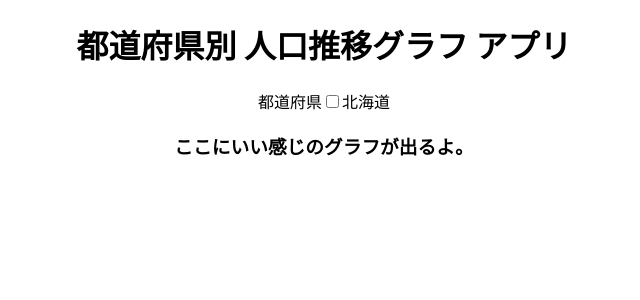
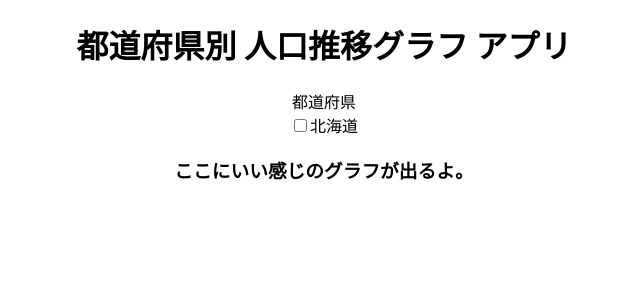
Before and after one commit to Iyemon-018/React.Learning, a React (Create React App) app in the folder 04.total-population-transition-graph-by-prefecture/: page / in a window 1280 px wide. Shown: the top 300 px of the page, without its empty margins (316-956 px from the left). Built offline with nearby package versions, Linux system fonts and the light colour scheme.

Commit message:
wip checkbox が選択可能になった

```diff
--- a/04.total-population-transition-graph-by-prefecture/src/App.tsx
+++ b/04.total-population-transition-graph-by-prefecture/src/App.tsx
@@ -7,7 +7,7 @@ function App() {
   return (
     <div className="App">
       <AppTitle />
-      <Prefectures />
+      <Prefectures onPrefectureChanged={(v) => console.log(`${v.name}: ${v.selected}`)}/>
       <TransitionGraph />
     </div>
   );
--- a/04.total-population-transition-graph-by-prefecture/src/components/Prefectures/Prefectures.tsx
+++ b/04.total-population-transition-graph-by-prefecture/src/components/Prefectures/Prefectures.tsx
@@ -1,12 +1,118 @@
+import { ChangeEvent } from "react";
 
-export const Prefectures = () => {
+/**
+ * チェック状態が変更されたときのチェックボックスの状態を定義します。
+ */
+export type CheckboxChangedArgs = {
+    /**
+     * 変更されたチェックボックスのラベルの値です。
+     */
+    name: string;
+
+    /**
+     * 変更後の値です。
+     */
+    selected: boolean;
+}
+
+/**
+ * チェック状態が変更されたときに呼ばれるイベントを定義します。
+ */
+export type CheckboxChangedEvent = (value: CheckboxChangedArgs) => void;
+
+/**
+ * CheckBoxField のプロパティを定義します。
+ * @see {CheckBoxField}
+ */
+type CheckBoxFieldProps = {
+    /**
+     * 表示用のラベルに出力する値です。
+     */
+    name: string;
+
+    /**
+     * チェック状態が変更されたときに呼ばれるイベントです。
+     */
+    onChanged: (name: string, checked: boolean) => void;
+}
+
+/**
+ * チェックボックスの入力フィールド コンポーネントです。
+ * @param param
+ * @returns チェックボックス コンポーネント
+ */
+const CheckBoxField = (props: CheckBoxFieldProps) => {
+    function handleChangeda(e: ChangeEvent<HTMLInputElement>): void {
+        props.onChanged(props.name, e.target.checked);
+    }
+
+    return (
+        <div>
+            <input type="checkbox"
+                defaultChecked={false}
+                onChange={(e) => handleChangeda(e)} />
+            <label>{props.name}</label>
+        </div>
+    );
+}
+
+/**
+ * 都道府県の持つ現在の状態を定義します。
+ */
+export type Prefecture = {
+    /**
+     * 都道府県コードです。この値は REST API のやり取りに使用します。
+     */
+    code: number;
+
+    /**
+     * 都道府県の名称です。この値は表示用に使用します。
+     */
+    name: string;
+
+    /**
+     * この都道府県が選択されているかどうかを示します。
+     * true: 選択中, false: 未選択
+     */
+    selected: boolean;
+}
+
+export type Nationalwide = {
+    values: Prefecture[];
+}
+
+export type PrefecturesChangedEvent = (chaned: Prefecture) => void;
+
+/**
+ * @see {Prefectures}
+ */
+export type PrefecturesProps = {
+    /**
+     * 都道府県の選択状態が変更されたときに呼ばれるイベントです。
+     */
+    onPrefectureChanged: PrefecturesChangedEvent;
+}
+
+/**
+ * 各都道府県を選択可能なグリッドパネルのコンポーネントです。
+ * すべての都道府県のチェックボックスを表示して、チェックの ON / OFF を切り替えることが出来ます。
+ *
+ * @returns 都道府県別の選択肢を表示するためのコンポーネントです。
+ */
+export const Prefectures = (props: PrefecturesProps) => {
+
+    function handleChanged(name: string, checked: boolean): void {
+        props.onPrefectureChanged({
+            name: name,
+            selected: checked,
+            code: 0,
+        });
+    }
+
     return (
         <div>
             <span>都道府県</span>
-            <label>
-                <input type="checkbox" defaultChecked={false}></input>
-                <span>北海道</span>
-            </label>
+            <CheckBoxField name={"北海道"} onChanged={(name, checked) => handleChanged(name, checked)} />
         </div>
     );
 }
```
